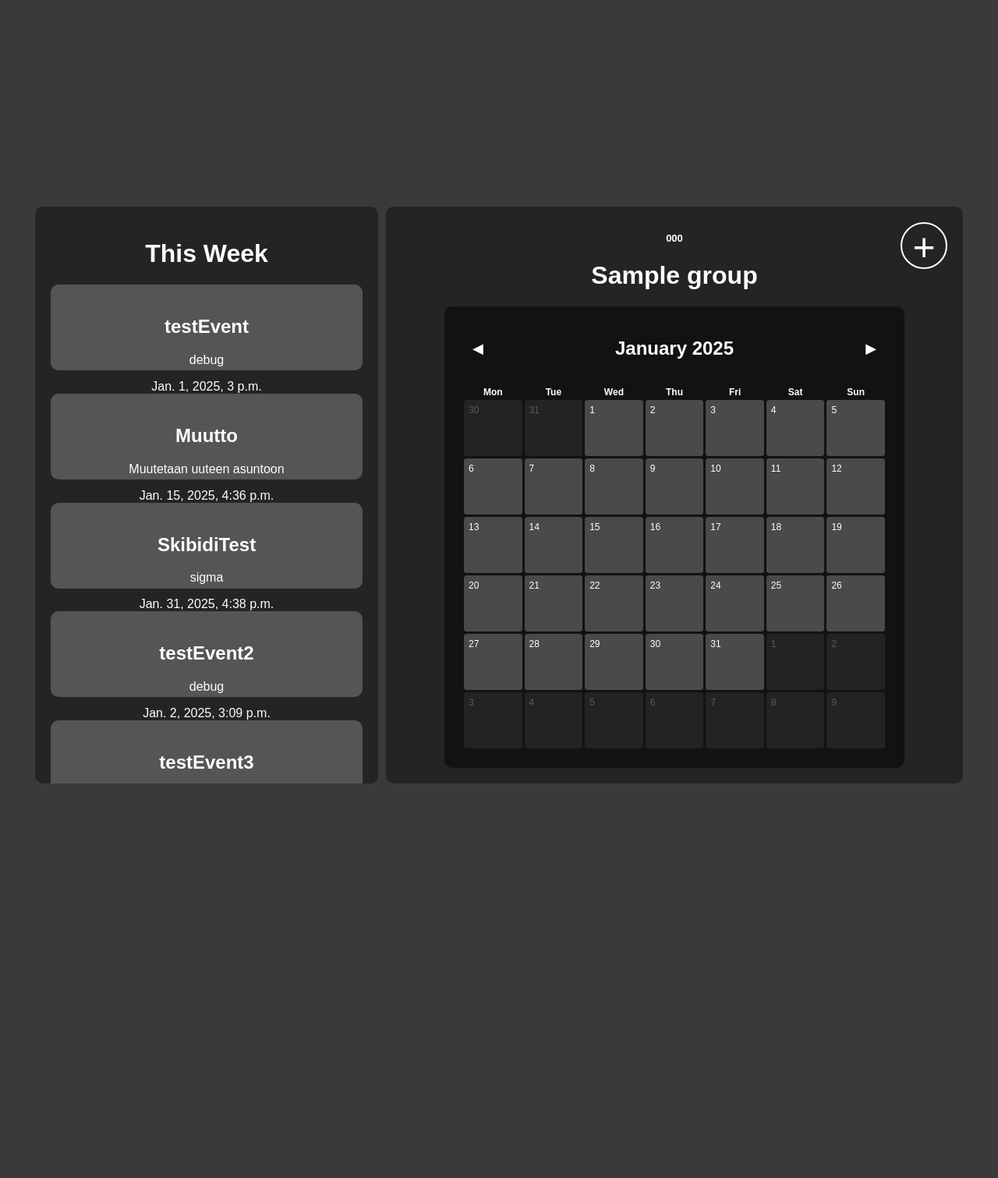
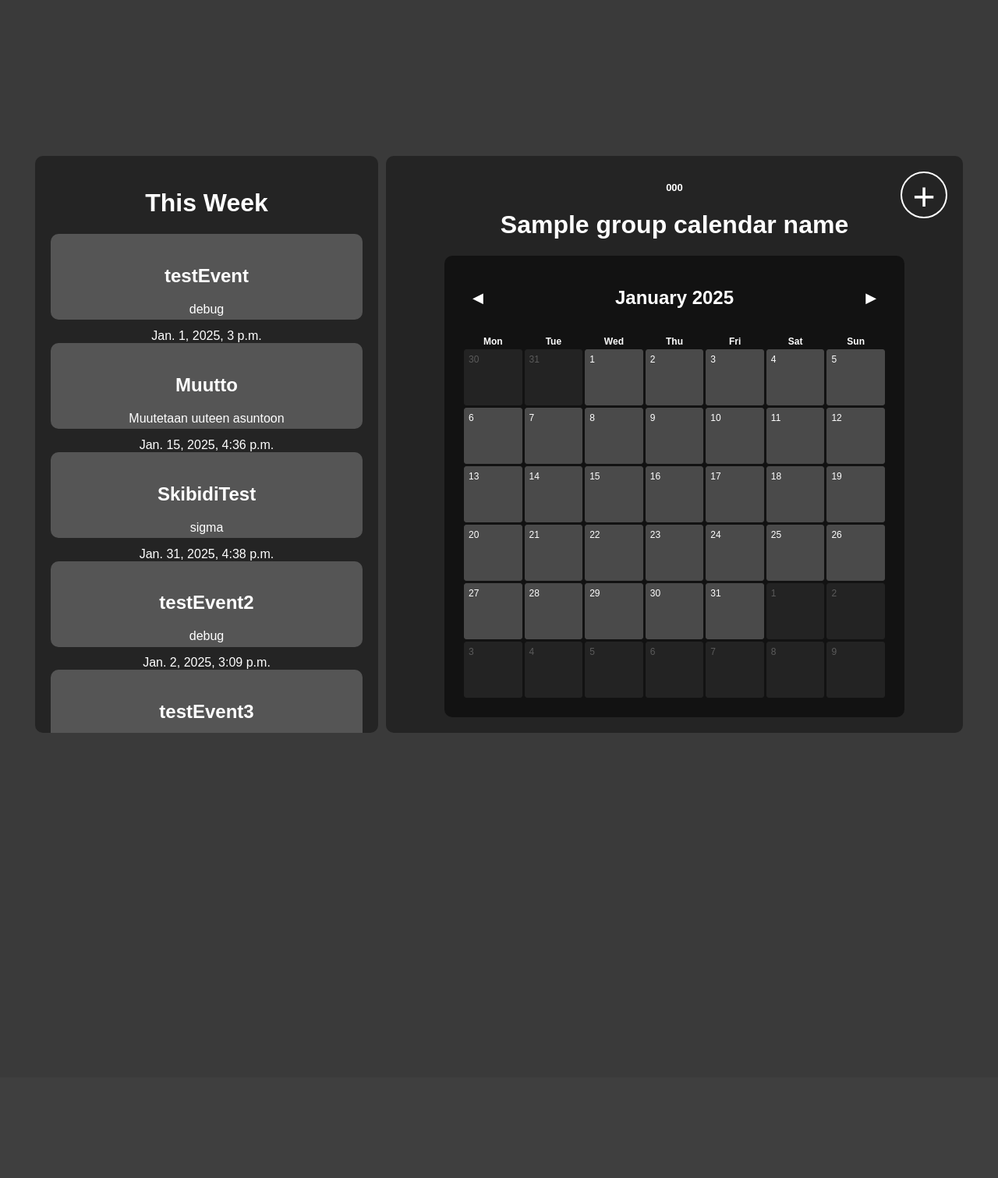
Before and after one commit to Larianter/Palendar, a Django app: template Palendar/palendar_app/templates/palendar_app/group_calendar.html in a window 1280 px wide. Shown: the part 241-1752 px from the top of the page at 78% size. After the commit the page ends 1181 px from the top, so only its background shows below. Run offline with Django 5.2, Linux system fonts and the light colour scheme; data comes from the database, SQL or seed files in the repository; tables that the repository leaves empty hold one stand-in row (values such as "Sample post"); the template is opened without the code that fills it: values that come from a table or form of the project are taken from there, most other values are stand-ins (such as "Sample title", 1, 10 or a date in 2020).

Commit message:
Final touches

```diff
--- a/Palendar/palendar_app/models.py
+++ b/Palendar/palendar_app/models.py
@@ -25,5 +25,4 @@ class GroupCalendar(models.Model):
     #stores all users' events in group
     groupID = models.AutoField(primary_key=True)
     group_name = models.CharField(max_length=24)
-    members = models.ForeignKey(Users, on_delete=models.CASCADE)
-    eventID = models.ForeignKey(EventDetails, on_delete=models.CASCADE)
+    members = models.ManyToManyField(Users, related_name='groups', null=True)
--- a/Palendar/palendar_app/templates/palendar_app/group_calendar.html
+++ b/Palendar/palendar_app/templates/palendar_app/group_calendar.html
@@ -7,7 +7,7 @@
         background-color: #3a3a3a;
         font-family: Arial, sans-serif;
         margin: 0;
-        height: 135vh;
+        height: 125vh;
         display: flex;
         align-items: center;
         justify-content: center;
@@ -604,8 +604,7 @@
           <button class="group-calendar-button">All Calendars</button>
           <div class="group-calendar-dropdown-content">
             <a href="personal-calendar">Personal Calendar</a>
-            <a href="group_calendar(1).html">Group Calendar1</a>
-            <a href="group_calendar(2).html">Group Calendar2</a>
+            <a href="group-calendar">Group Calendar</a>
             <div style="margin-top: 10px;">
               <button class="group-action-button" onclick="showPopup('join-group-popup')">Join Group</button>
               <button class="group-action-button" onclick="showPopup('create-group-popup')">Create Group</button>
@@ -618,9 +617,9 @@
         <div class="dropdown">
           <button class="dropbtn">☰</button>
           <div class="dropdown-content">
-            <a href="home.html">Home</a> <!-- link to the home page -->
+            <a href="home">Home</a> <!-- link to the home page -->
             <a href="settings">Settings</a> <!-- link to settings -->
-            <b href="logout.html">Log Out</b> <!-- link to logout(?) -->
+            <a href="logout" style="color: #9d6565;">Log Out</a> <!-- link to logout(?) -->
           </div>
         </div>
       </div>
@@ -659,8 +658,8 @@
       <div class="co-parent-container">
         <h1>This Week</h1>
         <body>
-          {% if user_events %}
-            {% for event in user_events %}    <!-- Iterates through "user_events" returned from View -->
+          {% if group_events %}
+            {% for event in group_events %}    <!-- Iterates through "group_events" returned from View -->
           <div class="this-week-box-1">
               <h2>{{ event.event_name }}</h2>
               <p>{{ event.event_desc }}</p>
@@ -676,8 +675,8 @@
 
       <!-- Group Calendar -->
       <div class="page-container">
-        <h3> {{group.calendar_code}}</h3>
-        <h1>{{group.calendar_name}}</h1>
+        <h3> {{group_calendar_code}}</h3>
+        <h1>{{group_calendar_name}}</h1>
         <button class="add-event-button" onclick="showPopup('event-popup')">+ </button> <!-- Add Event button -->
             <div class="event-popup" id="event-popup">
               <div class="event-popup-content">
--- a/Palendar/palendar_app/templates/palendar_app/settings.html
+++ b/Palendar/palendar_app/templates/palendar_app/settings.html
@@ -165,7 +165,6 @@
             max-width: 510px;
             min-width: 510px;
             height: 100%;
-            border: solid 5px #9f1a1a;
         }
 
         .settings-form #username {
@@ -194,7 +193,7 @@
             align-items: flex-start;
             gap: 2px;
             height: 100%;
-            border: solid 2px #9f1a1a;
+            border: solid 2pxrgb(255, 255, 255);
         }
 
         .form-group {
--- a/Palendar/palendar_app/urls.py
+++ b/Palendar/palendar_app/urls.py
@@ -13,5 +13,7 @@ urlpatterns = [
     path("update_settings", views.addEmail, name='addEmail'),
     path("delete_account", views.delete_account, name='delete_account'),
     path("logout", views.logOut, name='logout'),
-    path("group-calendar", views.groupCalendar, name='group-calendar')
+    path("group-calendar", views.groupCalendar, name='group-calendar'),
+    path("create_group", views.createGroup, name='create_group'),
+    path("join_group", views.joinGroup, name='join_group'),
 ]
```
Also changed, not shown: Palendar/palendar_app/templates/palendar_app/personal_calendar.html (+3 -4 lines), Palendar/palendar_app/views.py (+25 -3 lines), Palendar/db.sqlite3, Palendar/palendar_app/migrations/0006_remove_groupcalendar_eventid.py (added), Palendar/palendar_app/migrations/0007_alter_groupcalendar_members.py (added), Palendar/palendar_app/migrations/0008_remove_groupcalendar_members_groupcalendar_members.py (added).
